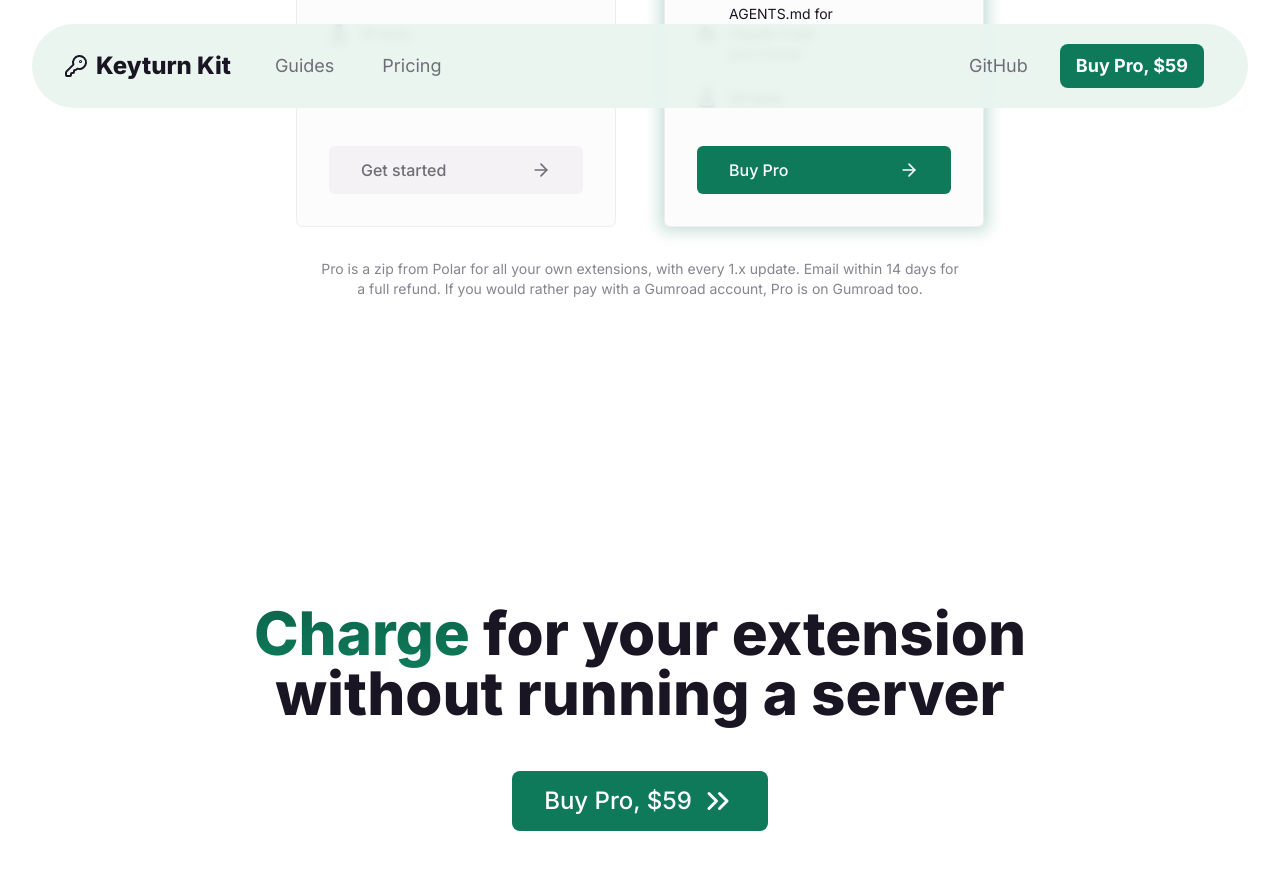
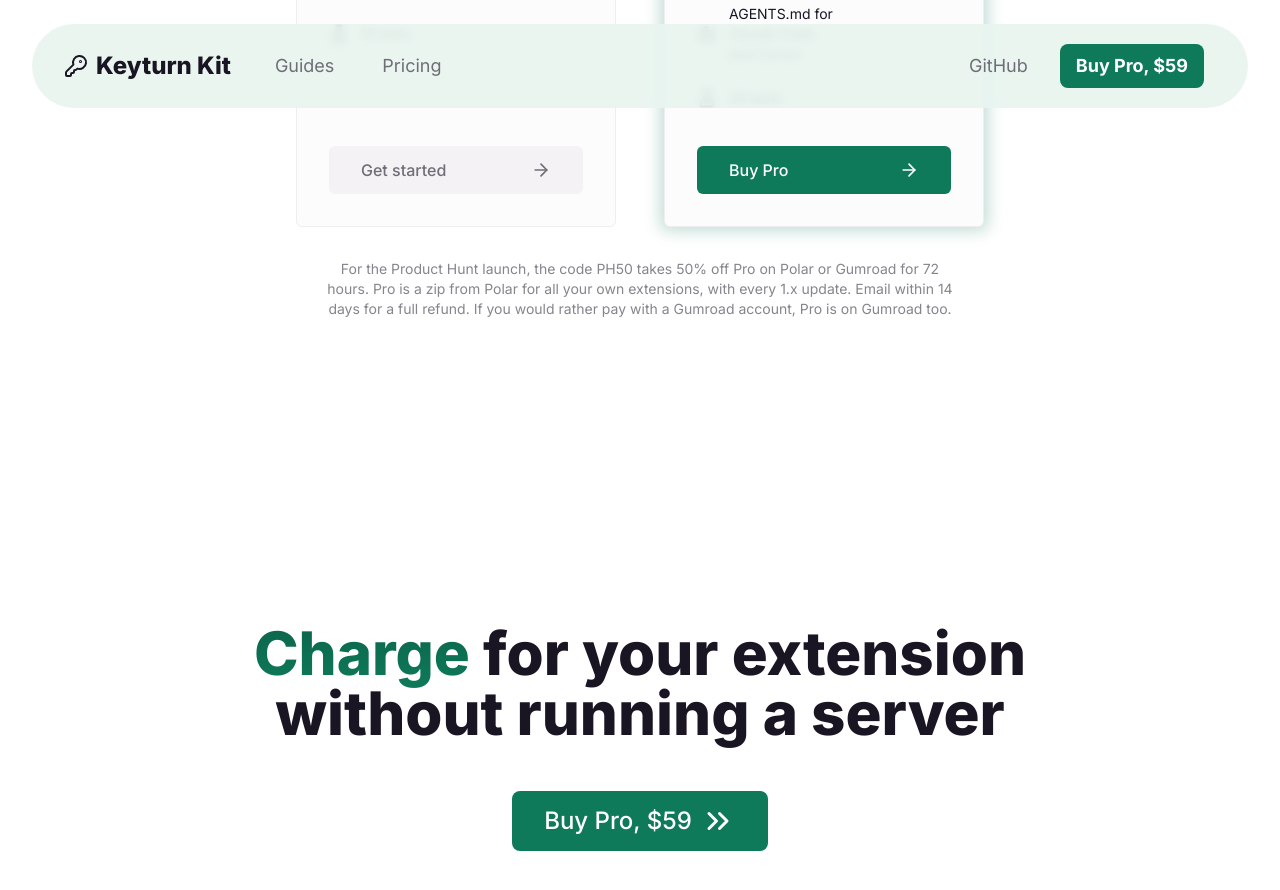
Before and after one commit to keyturnkit/keyturnkit.github.io, a Jekyll site: the page index.html, which Jekyll copies as it is, in a window 1280 px wide and 900 px high, scrolled down 6841 px. Shown: the top 890 px of the window. Built offline with Jekyll 4.4.1, drawn with Linux system fonts in a browser that asks for light colours.

Commit message:
PH50 line (V322)

```diff
--- a/index.html
+++ b/index.html
@@ -270,7 +270,7 @@
           </div>
         </div>
       </div>
-      <p class="plans-note">Pro is a zip from Polar for all your own extensions, with every 1.x update. Email within 14 days for a full refund. If you would rather pay with a Gumroad account, <a href="https://mamstudiohq.gumroad.com/l/hhecqu">Pro is on Gumroad too</a>.</p>
+      <p class="plans-note">For the Product Hunt launch, the code PH50 takes 50% off Pro on Polar or Gumroad for 72 hours. Pro is a zip from Polar for all your own extensions, with every 1.x update. Email within 14 days for a full refund. If you would rather pay with a Gumroad account, <a href="https://mamstudiohq.gumroad.com/l/hhecqu">Pro is on Gumroad too</a>.</p>
     </div>
 
   </div>
```
